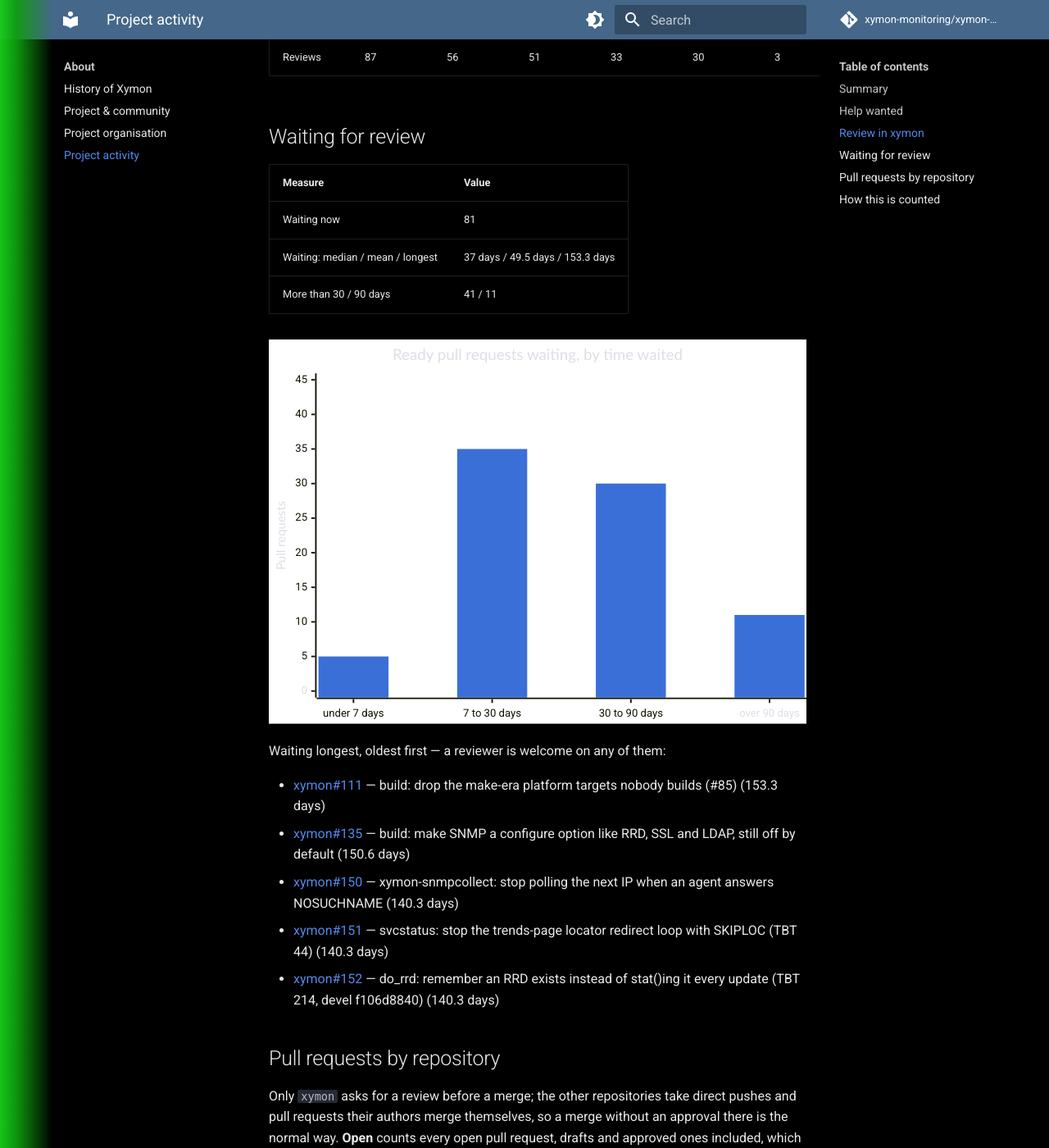
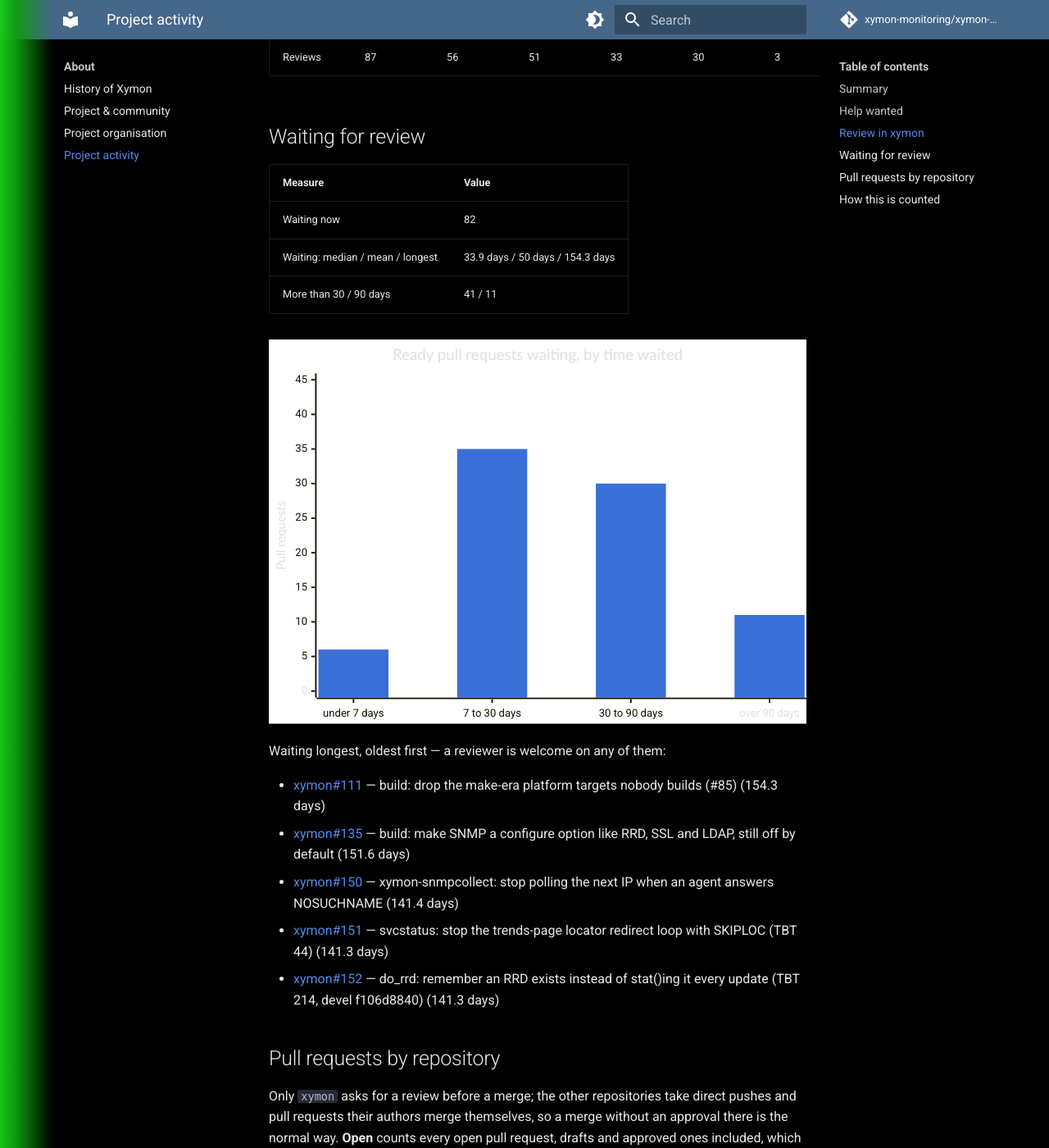
Before and after one commit to xymon-monitoring/xymon-wiki, an MkDocs documentation site: the page built from docs/about/project-activity.md, in a window 1280 px wide and 1400 px high, scrolled down 2984 px. Shown: the whole window at 82% size. Built offline with MkDocs 1.6.1 and Material for MkDocs 9.7.7, drawn with Linux system fonts in a browser that asks for light colours; comment, search, counter and statistics services are not loaded; some of the changed text lies outside the part shown.

Commit message:
about: regenerate the project activity page

````diff
--- a/docs/about/project-activity.md
+++ b/docs/about/project-activity.md
@@ -1,13 +1,13 @@
 # Project activity
 
-Generated 2026-10-29 by `tools/project-activity.sh`, from the GitHub API, over the pull requests opened since 2025-10-29. No person is named here; the numbers are counts. What each one counts is at the end, under [How this is counted](#how-this-is-counted).
+Generated 2026-10-30 by `tools/project-activity.sh`, from the GitHub API, over the pull requests opened since 2025-10-30. No person is named here; the numbers are counts. What each one counts is at the end, under [How this is counted](#how-this-is-counted).
 
 ## Summary
 
 Each line is one question about the project, with a light: 🟢 fine, 🟡 watch, 🔴 needs people. What each light means by the numbers is under [How this is counted](#how-this-is-counted).
 
 - 🔴 **Review does not keep up with what arrives.** Of the 279 `xymon` pull requests that became ready for review since June, 144 were approved (52%).
-- 🔴 **Pull requests wait a long time.** 41 of the 81 now waiting for an approval have waited more than a month.
+- 🔴 **Pull requests wait a long time.** 41 of the 82 now waiting for an approval have waited more than a month.
 - 🟡 **Review rests on few people.** 4 people do 80% of the reviewing; the busiest does 33% of it.
 - 🟢 **No code is merged without a review.** Since 2026-09-13, when `CONTRIBUTING.md` wrote the review rule down, no code changes were merged in `xymon` without an approval.
 - 🟡 **Few new contributors arrive.** 2 of the 6 people who opened a pull request in the last three months were new.
@@ -71,8 +71,8 @@ Reviews submitted, by reviewer; each column is one person.
 
 | Measure | Value |
 |---|---|
-| Waiting now | 81 |
-| Waiting: median / mean / longest | 37 days / 49.5 days / 153.3 days |
+| Waiting now | 82 |
+| Waiting: median / mean / longest | 33.9 days / 50 days / 154.3 days |
 | More than 30 / 90 days | 41 / 11 |
 
 ```mermaid
@@ -81,16 +81,16 @@ xychart-beta
     title "Ready pull requests waiting, by time waited"
     x-axis ["under 7 days", "7 to 30 days", "30 to 90 days", "over 90 days"]
     y-axis "Pull requests" 0 --> 45
-    bar [5, 35, 30, 11]
+    bar [6, 35, 30, 11]
 ```
 
 Waiting longest, oldest first — a reviewer is welcome on any of them:
 
-- [xymon#111](https://github.com/xymon-monitoring/xymon/pull/111) — build: drop the make-era platform targets nobody builds (#85) (153.3 days)
-- [xymon#135](https://github.com/xymon-monitoring/xymon/pull/135) — build: make SNMP a configure option like RRD, SSL and LDAP, still off by default (150.6 days)
-- [xymon#150](https://github.com/xymon-monitoring/xymon/pull/150) — xymon-snmpcollect: stop polling the next IP when an agent answers NOSUCHNAME (140.3 days)
-- [xymon#151](https://github.com/xymon-monitoring/xymon/pull/151) — svcstatus: stop the trends-page locator redirect loop with SKIPLOC (TBT 44) (140.3 days)
-- [xymon#152](https://github.com/xymon-monitoring/xymon/pull/152) — do_rrd: remember an RRD exists instead of stat()ing it every update (TBT 214, devel f106d8840) (140.3 days)
+- [xymon#111](https://github.com/xymon-monitoring/xymon/pull/111) — build: drop the make-era platform targets nobody builds (#85) (154.3 days)
+- [xymon#135](https://github.com/xymon-monitoring/xymon/pull/135) — build: make SNMP a configure option like RRD, SSL and LDAP, still off by default (151.6 days)
+- [xymon#150](https://github.com/xymon-monitoring/xymon/pull/150) — xymon-snmpcollect: stop polling the next IP when an agent answers NOSUCHNAME (141.4 days)
+- [xymon#151](https://github.com/xymon-monitoring/xymon/pull/151) — svcstatus: stop the trends-page locator redirect loop with SKIPLOC (TBT 44) (141.3 days)
+- [xymon#152](https://github.com/xymon-monitoring/xymon/pull/152) — do_rrd: remember an RRD exists instead of stat()ing it every update (TBT 214, devel f106d8840) (141.3 days)
 
 ## Pull requests by repository
 
````
Also changed, not shown: other parts of docs/about/project-activity.md (+1 -1 lines).
